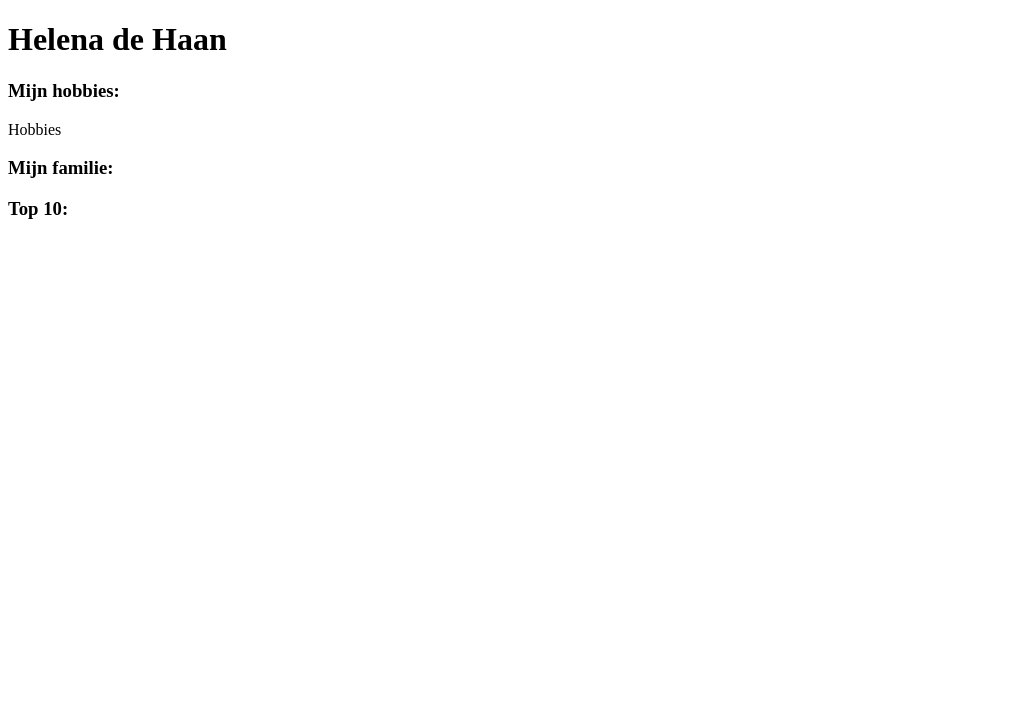
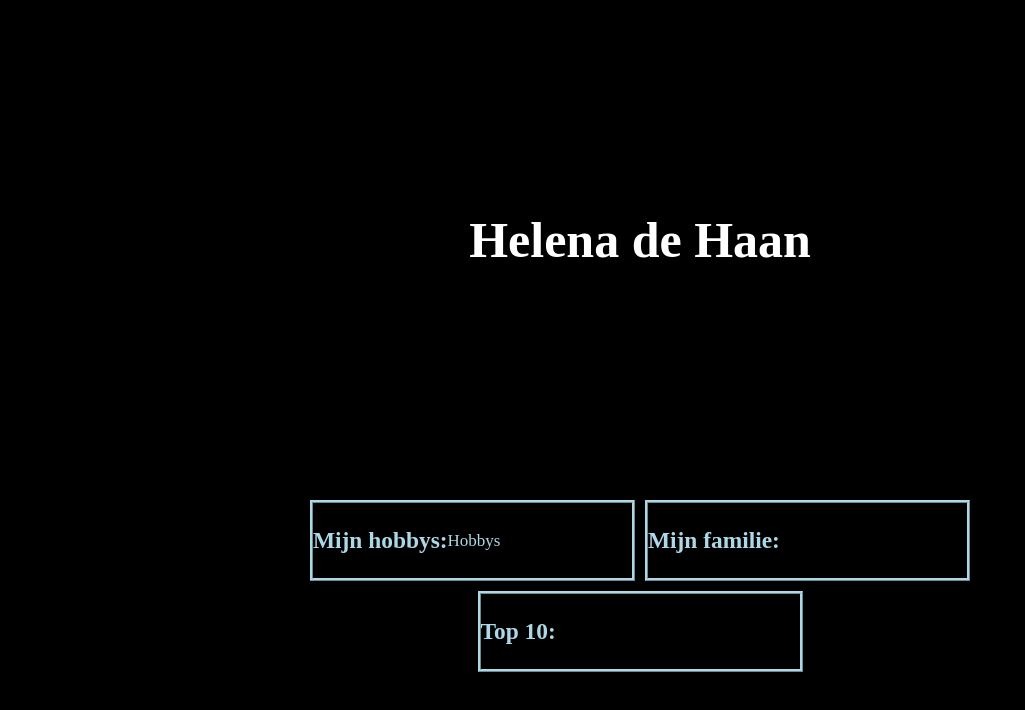
Before and after one commit to Fishynugget/github-les-7, a plain HTML site: page personen/Helena/index.html in a window 1280 px wide. Shown: the whole page, without its empty margins (0-1025 px from the left). Drawn offline with Linux system fonts and the light colour scheme.

Commit message:
Helena layout

```diff
--- a/personen/Helena/Opmaak.css
+++ b/personen/Helena/Opmaak.css
@@ -1,3 +1,23 @@
+*{margin: 0;
+padding: 0;
+box-sizing: border-box;
+background-color: #000000;}
+
+header {
+    background-color:#000000;
+    min-height: 60vh;
+    display: flex;
+    text-align: center;
+    font-size: 25px;
+    color: white;
+    text-shadow: #c2c2c2;
+    justify-content: center;
+    align-items: center;
+    background-size: contain;
+    background-position-x: center;
+    background-repeat: no-repeat;
+}
+
 .flex-container {
     display: flex;
     justify-content: space-evenly;
@@ -18,7 +38,7 @@
     flex-grow: 0;
     flex-shrink: 0;
     text-align: center;
-    justify-content: center;
+    justify-content:baseline;
     line-height: 75px;
     font-size: 20px;
 }
@@ -36,3 +56,21 @@
     border-color: lightblue;
     color: lightblue;
 }
+
+.flex-container section:nth-child(3) {
+   background-color: black;
+   border-style:ridge;
+   border-color: lightblue;
+   color: lightblue;
+}
+
+@media screen and (max-width: 600px) {
+     .flex section{
+    flex-basis: 100%;}
+}
+
+.p1 {
+ align-self: center;
+ text-align: center;
+ font-size: 17px;
+}
--- a/personen/Helena/index.html
+++ b/personen/Helena/index.html
@@ -1,19 +1,22 @@
 <!DOCTYPE html>
 <html lang="en">
+
 <head>
     <meta charset="UTF-8">
     <meta name="viewport" content="width=device-width, initial-scale=1.0">
     <title>Document</title>
+    <link rel="stylesheet" href="Opmaak.css">
 </head>
-<header>
-    <h1>Helena de Haan</h1>
-</header>
-<main>
+
+<body>
+    <header>
+        <h1>Helena de Haan</h1>
+    </header>
+    <main>
         <article class="flex-container">
-
             <section>
-             <h3>Mijn hobbies:</h3>
-             <p1>Hobbies</p1>
+                <h3>Mijn hobbys:</h3>
+                <p class="p1">Hobbys</p>
             </section>
 
             <section>
@@ -21,11 +24,10 @@
             </section>
 
             <section>
-               <h3>Top 10:</h3>
+                <h3>Top 10:</h3>
             </section>
         </article>
     </main>
-<body>
+</body>
 
-</body>
 </html>
```
Also changed, not shown: Hoofdopmaak.css (+9 -1 lines).
